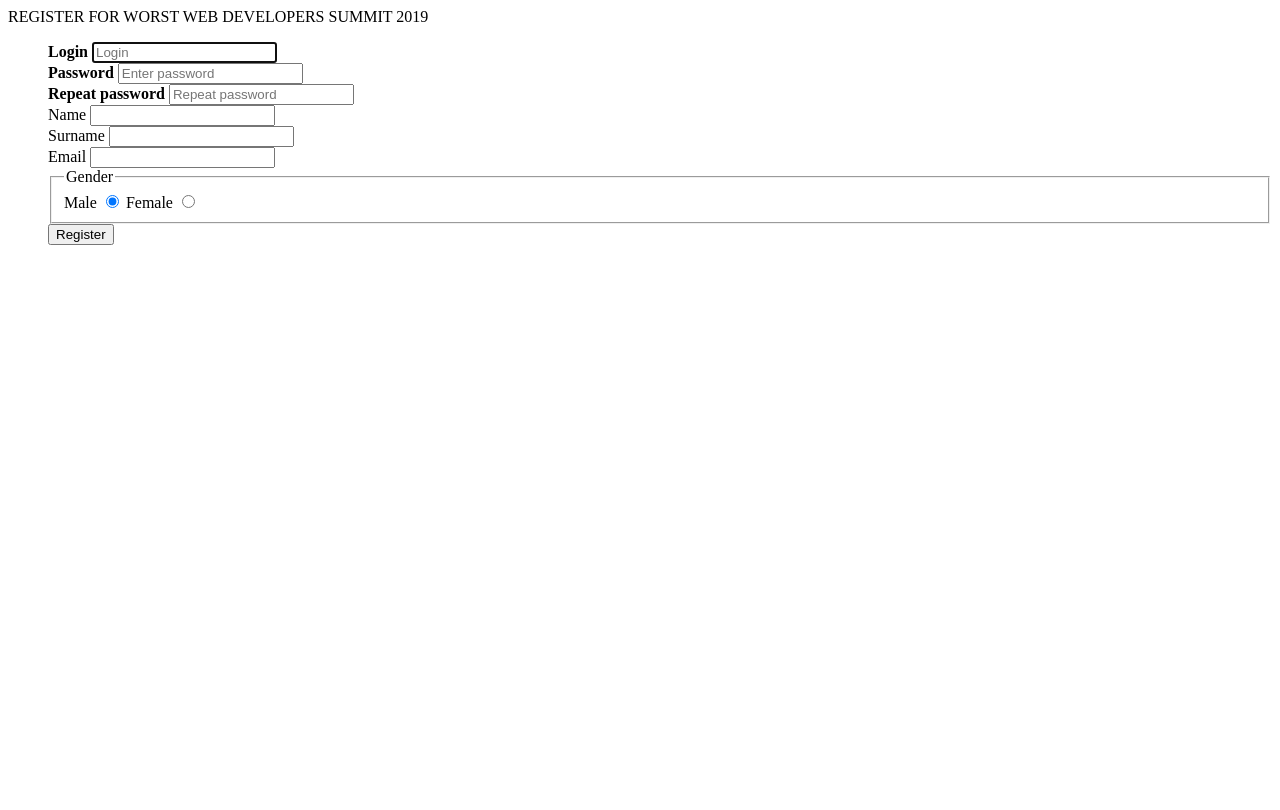
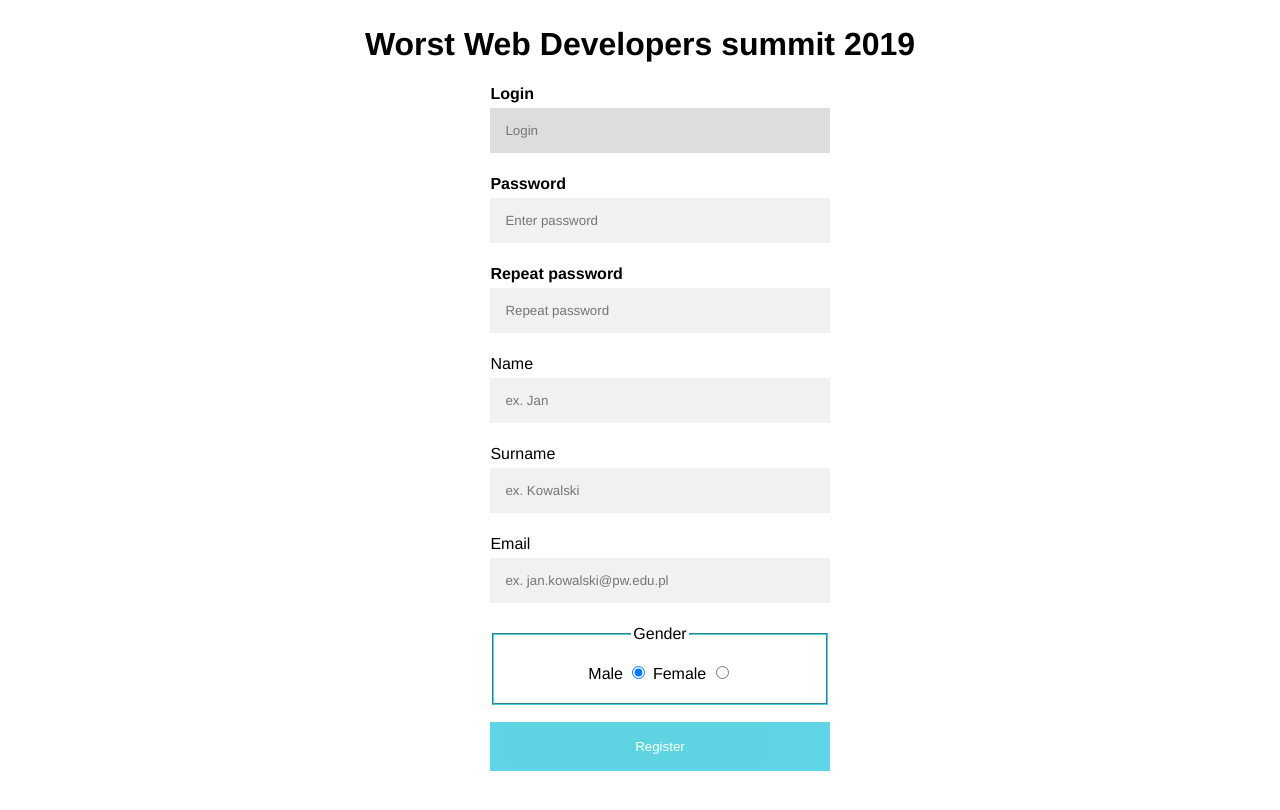
Before and after one commit to jstarczewski/pamiw, a plain HTML site: page client/index.html in a window 1280 px wide. Drawn offline with Linux system fonts and the light colour scheme.

Commit message:
Implement basic css styles

```diff
--- a/client/index.html
+++ b/client/index.html
@@ -1,12 +1,15 @@
 <!DOCTYPE html>
 <html lang="en">
 <head>
-    REGISTER FOR WORST WEB DEVELOPERS SUMMIT 2019
     <meta charset="UTF-8">
     <title>Register</title>
+    <link rel="stylesheet" href="styles/form_style.css">
     <meta name="viewport" content="width=device-width, initial-scale=1.0">
 </head>
 <body>
+<h1>
+    Worst Web Developers summit 2019
+</h1>
 <form>
     <ul style="list-style-type: none">
         <li>
@@ -15,23 +18,23 @@
         </li>
         <li>
             <label for="password"><b>Password</b></label>
-            <input id="password" type="text" name="password" placeholder="Enter password" required>
+            <input id="password" type="password" name="password" placeholder="Enter password" required>
         </li>
         <li>
             <label for="repeat_password"><b>Repeat password</b></label>
-            <input id="repeat_password" type="text" name="repeat_password" placeholder="Repeat password" required>
+            <input id="repeat_password" type="password" name="repeat_password" placeholder="Repeat password" required>
         </li>
         <li>
             <label for="name">Name</label>
-            <input id="name" type="text" name="name" required>
+            <input id="name" type="text" placeholder="ex. Jan" name="name" required>
         </li>
         <li>
             <label for="surname">Surname</label>
-            <input id="surname" type="text" name="surname" required>
+            <input id="surname" type="text" placeholder="ex. Kowalski" name="surname" required>
         </li>
         <li>
             <label for="email">Email</label>
-            <input id="email" type="email" name="email" required>
+            <input id="email" type="email" placeholder="ex. jan.kowalski@pw.edu.pl" name="email" required>
         <li>
             <fieldset>
                 <legend>Gender</legend>
@@ -42,7 +45,7 @@
             </fieldset>
         </li>
         <li>
-            <input type="submit" value="Register">
+            <input class="register_button" type="submit" value="Register">
         </li>
     </ul>
 </form>
--- /dev/null
+++ b/client/styles/form_style.css
@@ -0,0 +1,57 @@
+* {
+    box-sizing: border-box
+}
+
+form {
+    padding: 0 35% 10%;
+}
+
+label {
+    font-family: "Lucinda Grande", "Lucinda Sans Unicode", Helvetica, Arial, Verdana, sans-serif;
+}
+
+input[type=text], input[type=password], input[type=email] {
+    width: 100%;
+    padding: 15px;
+    margin: 5px 0 22px 0;
+    display: inline-block;
+    border: none;
+    background: #f1f1f1;
+    font-family: "Lucinda Grande", "Lucinda Sans Unicode", Helvetica, Arial, Verdana, sans-serif;
+}
+
+input[type=text]:focus, input[type=password]:focus {
+    background-color: #ddd;
+    outline: none;
+    font-family: "Lucinda Grande", "Lucinda Sans Unicode", Helvetica, Arial, Verdana, sans-serif;
+}
+
+h1 {
+    padding-top: 5px;
+    text-align: center;
+    padding-bottom: 0;
+    font-family: "Lucinda Grande", "Lucinda Sans Unicode", Helvetica, Arial, Verdana, sans-serif;
+}
+
+.register_button {
+    background-color: #4dd0e1;
+    color: white;
+    margin-top: 5%;
+    padding: 5%;
+    border: none;
+    cursor: pointer;
+    width: 100%;
+    opacity: 0.9;
+}
+
+fieldset {
+    padding: 20px;
+    background: transparent;
+    font-family: "Lucinda Grande", "Lucinda Sans Unicode", Helvetica, Arial, Verdana, sans-serif;
+    border-color: #4dd0e1;
+    text-align: center;
+}
+
+.register_button:hover {
+    opacity: 1;
+}
```
